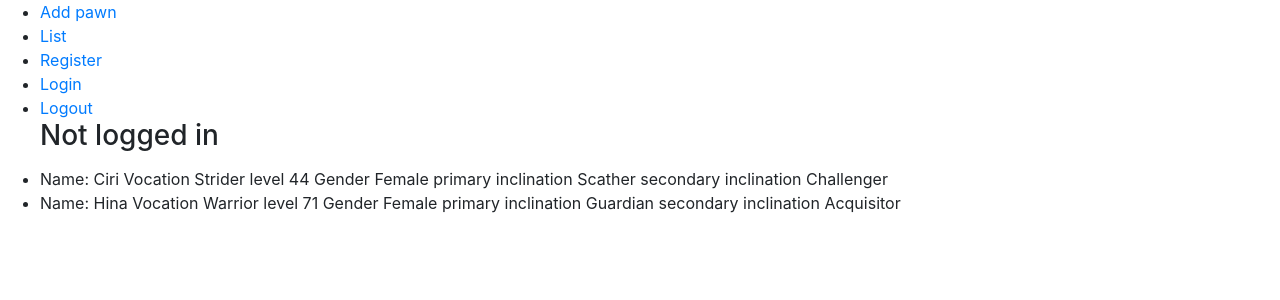
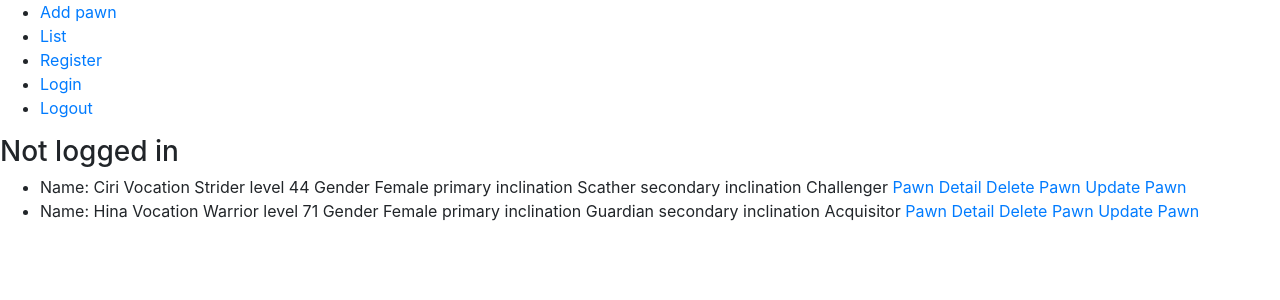
Before and after one commit to pawnguild/pawnguild, a Django app: page / in a window 1280 px wide. Shown: the top 300 px of the page. Run offline with Django 3.2, Linux system fonts and the light colour scheme; data comes from the database, SQL or seed files in the repository; both versions use the stored data as it was after the commit; some libraries are stand-ins or nearby versions.

Commit message:
crud on Pawns complete. next step - only allow updating/deletion of pawns by creator

```diff
--- a/pawnlisting/templates/pawnlisting/base.html
+++ b/pawnlisting/templates/pawnlisting/base.html
@@ -1,6 +1,6 @@
 
 
-<link rel="stylesheet" href="https://maxcdn.bootstrapcdn.com/bootstrap/4.0.0-beta/css/bootstrap.min.css" >
+<link rel="stylesheet" href="https://maxcdn.bootstrapcdn.com/bootstrap/4.0.0-beta/css/bootstrap.min.css">
 
 
 <ul>
@@ -9,11 +9,10 @@
     <li> <a href="/register"> Register </a> </li>
     <li> <a href="/login"> Login </a> </li>
     <li> <a href="/logout"> Logout </a> </li>
+</ul>
 
-    {% if user.is_authenticated %}
+{% if user.is_authenticated %}
     <h3> Logged in as: {{ user.username }}
-    {% else %}
+{% else %}
     <h3> Not logged in </h3>
-    {% endif %}
-
-</ul>
+{% endif %}
--- a/pawnlisting/templates/pawnlisting/list_pawn.html
+++ /dev/null
@@ -1,11 +0,0 @@
-{% include "pawnlisting/base.html" %}
-
-{% if pawn_list %}
-    <ul>
-    {% for pawn in pawn_list %}
-        <li>{{ pawn }}</li>
-    {% endfor %}
-    </ul>
-{% else %}
-    <p>No pawns are available.</p>
-{% endif %}
--- /dev/null
+++ b/pawnlisting/templates/pawnlisting/pawn_list.html
@@ -0,0 +1,15 @@
+{% include "pawnlisting/base.html" %}
+
+<ul>
+    {% for pawn in object_list %}
+        <li>
+            <div>
+                <span> {{ pawn }} </span>
+                <a href="pawn/{{ pawn.id }}"> Pawn Detail </a>
+                <a href="pawn/{{ pawn.id }}/delete"> Delete Pawn </a>
+                <a href="pawn/{{ pawn.id }}/update"> Update Pawn </a>
+            </div>
+        </li>
+
+    {% endfor %}
+</ul>
--- a/pawnlisting/urls.py
+++ b/pawnlisting/urls.py
@@ -1,10 +1,12 @@
-from django.urls import path, re_path
+from django.urls import path
 
 from . import views
 
 urlpatterns = [
-    path('', views.list_pawn, name='list_pawn'),
-    path('list', views.list_pawn, name='list_pawn'),
-    path('add_pawn', views.PawnForm.as_view(), name="add_pawn"),
-    #path(pawn/12)
+    path('', views.PawnList.as_view(), name='list_pawn'),
+    path('list/', views.PawnList.as_view(), name='list_pawn'),
+    path('add_pawn/', views.PawnCreate.as_view(), name="create_pawn"),
+    path('pawn/<pk>/', views.PawnDetail.as_view(), name="view_pawn"),
+    path('pawn/<pk>/update/', views.PawnUpdate.as_view(), name="update_pawn"),
+    path('pawn/<pk>/delete/', views.PawnDelete.as_view(), name="delete_pawn")
 ]
--- a/pawnlisting/views.py
+++ b/pawnlisting/views.py
@@ -1,17 +1,13 @@
 from django.shortcuts import render, reverse, redirect
 from django.http import HttpResponse, HttpResponseRedirect
-from django.views.generic import TemplateView
-from django.views.generic.edit import CreateView
+from django.views.generic import TemplateView, ListView, DetailView
+from django.views.generic.edit import CreateView, UpdateView, DeleteView
 from django.contrib.auth.forms import UserCreationForm
 from django.contrib.auth import authenticate, login, logout
+from django.contrib.auth.mixins import LoginRequiredMixin
 from .models import Pawn
 
-
-# Create your views here.
-def list_pawn(request):
-    pawn_list = Pawn.objects.all()
-    context = {"pawn_list": pawn_list}
-    return render(request, "pawnlisting/list_pawn.html", context)
+from django.urls import reverse_lazy
 
 
 class Register(TemplateView):
@@ -34,13 +30,33 @@ class Register(TemplateView):
             HttpResponseRedirect(reverse("register"))
 
 
+class PawnList(ListView):
+    model = Pawn
+    template_name = "pawnlisting/pawn_list.html"
 
-class PawnForm(CreateView):
+    def get_queryset(self):
+        return Pawn.objects.all()
+
+
+class PawnDetail(DetailView):
+    model = Pawn
+    template_name = "pawnlisting/pawn_detail.html"
+
+
+class PawnCreate(LoginRequiredMixin, CreateView):
+    login_url = "/login/"
+
     model = Pawn
     fields = ["name", "level", "vocation", "gender",
         "primary_inclination", "secondary_inclination"]
 
 
-    # def save(self, **kwargs):
-    #     self.clean()
-    #     return super(Pawn, self).save(**kwargs)
+class PawnUpdate(UpdateView):
+    model = Pawn
+    fields = ["name", "level", "vocation", "gender",
+        "primary_inclination", "secondary_inclination"]
+
+
+class PawnDelete(DeleteView):
+    model = Pawn
+    success_url = reverse_lazy("list_pawn")
```
Also changed, not shown: pawnlisting/templates/pawnlisting/pawn_confirm_delete.html (added, +9 -0 lines), pawnlisting/templates/pawnlisting/pawn_detail.html (added, +10 -0 lines), db.sqlite3.
